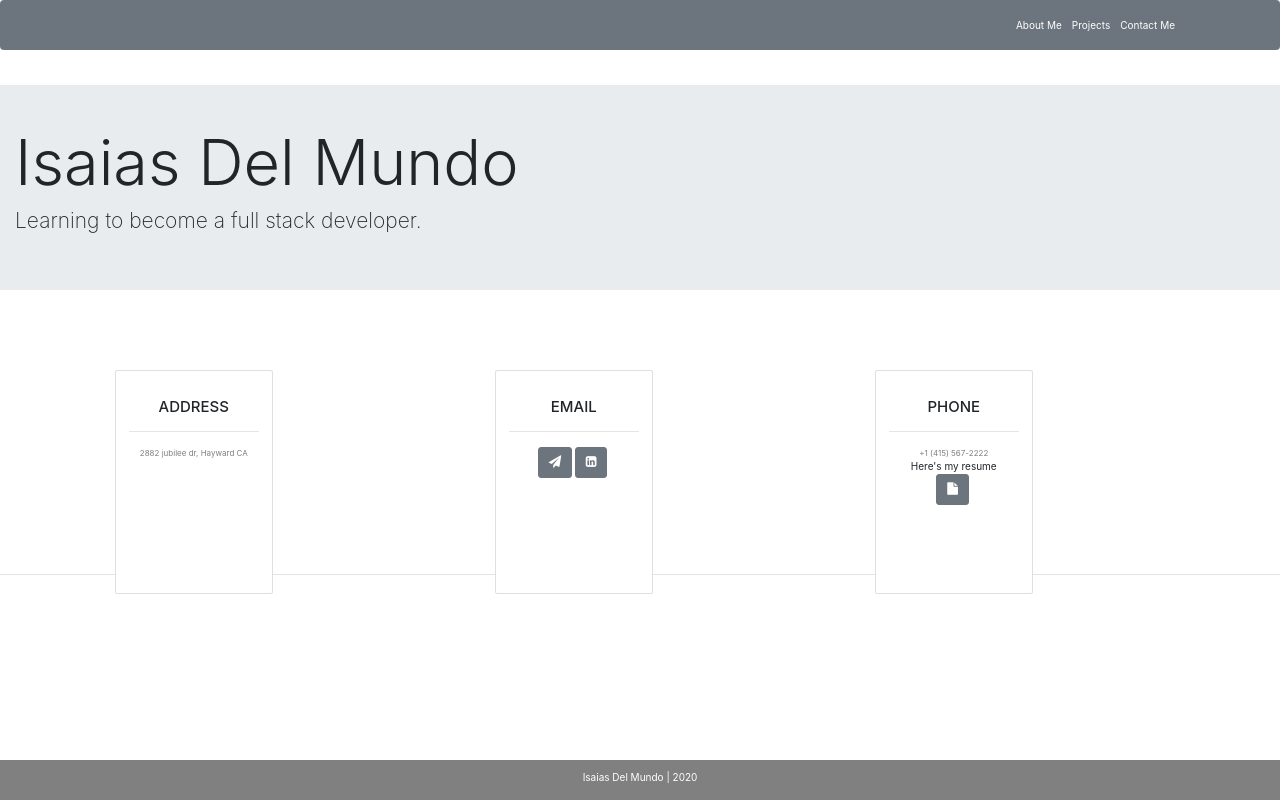
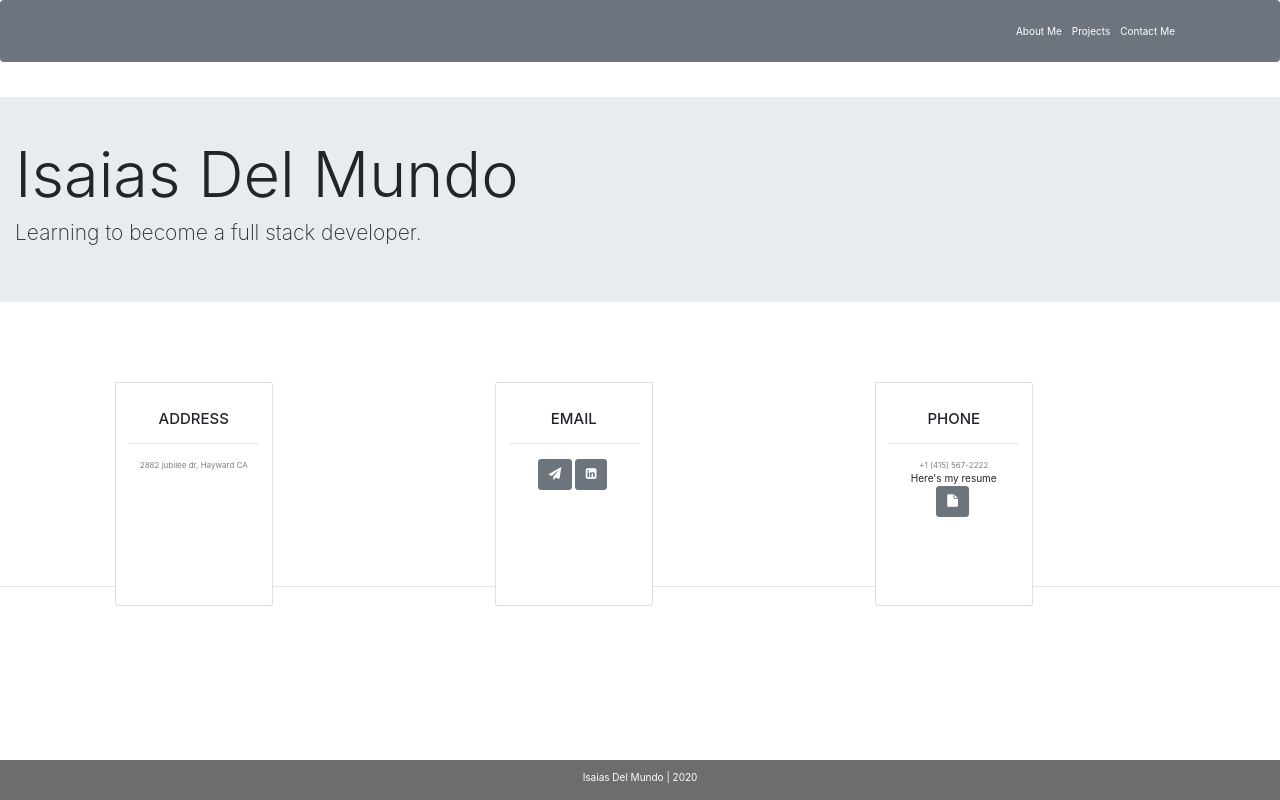
Before and after one commit to idelmundo/reactPortfolio, a React (Create React App) app in the folder portfolio/: page /contactMe in a window 1280 px wide. Built offline with nearby package versions, Linux system fonts and the light colour scheme.

Commit message:
fixed navbar

```diff
--- a/portfolio/src/component/footer/style.css
+++ b/portfolio/src/component/footer/style.css
@@ -5,6 +5,6 @@
     width: 100%;
     /* Height of the footer*/
     height: 40px;
-    background: grey;
+    background: rgb(109, 109, 109);
     text-align: center;
 }
--- a/portfolio/src/component/navbar/index.js
+++ b/portfolio/src/component/navbar/index.js
@@ -5,7 +5,7 @@ function navbar() {
     return (
         <nav className="navbar navbar-light navbar-expand-md bg-faded justify-content-center bg-secondary" id="nav">
         <div className="container">
-            {/* <a className="navbar-brand js-scroll-trigger"></a> */}
+            <a className="navbar-brand js-scroll-trigger"></a>
             <button className="navbar-toggler navbar-toggler-right" type="button" data-toggle="collapse" data-target="#navbarResponsive" aria-controls="navbarResponsive" aria-expanded="false" aria-label="Toggle navigation">
                 Menu
                 <i className="fas fa-bars"></i>
```
